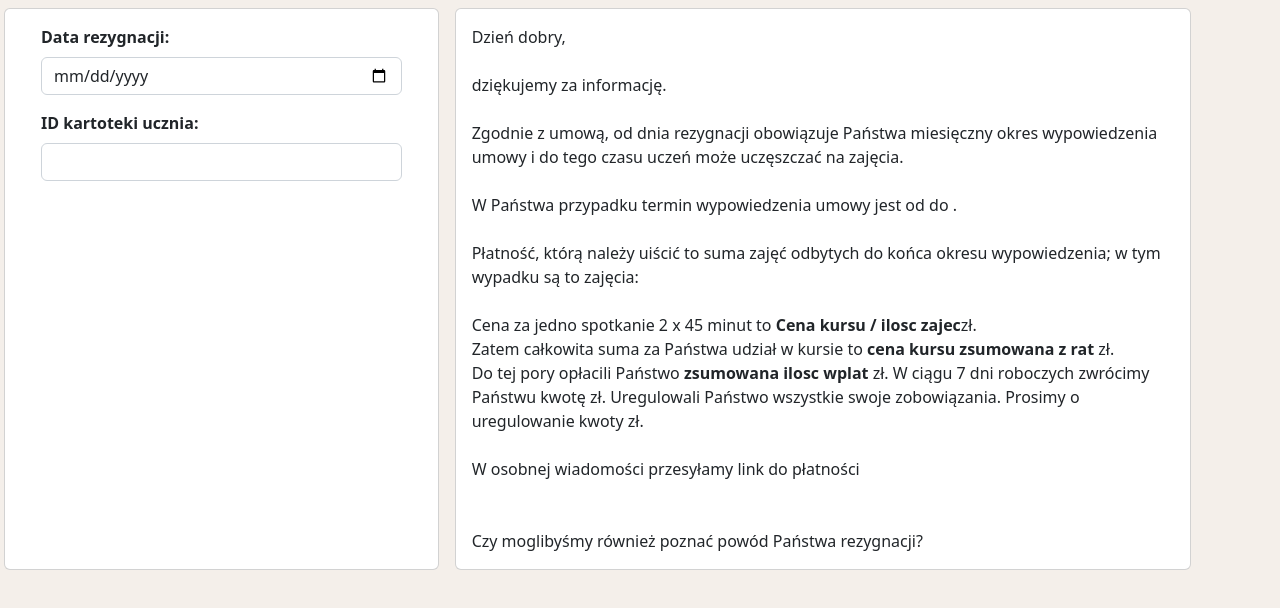
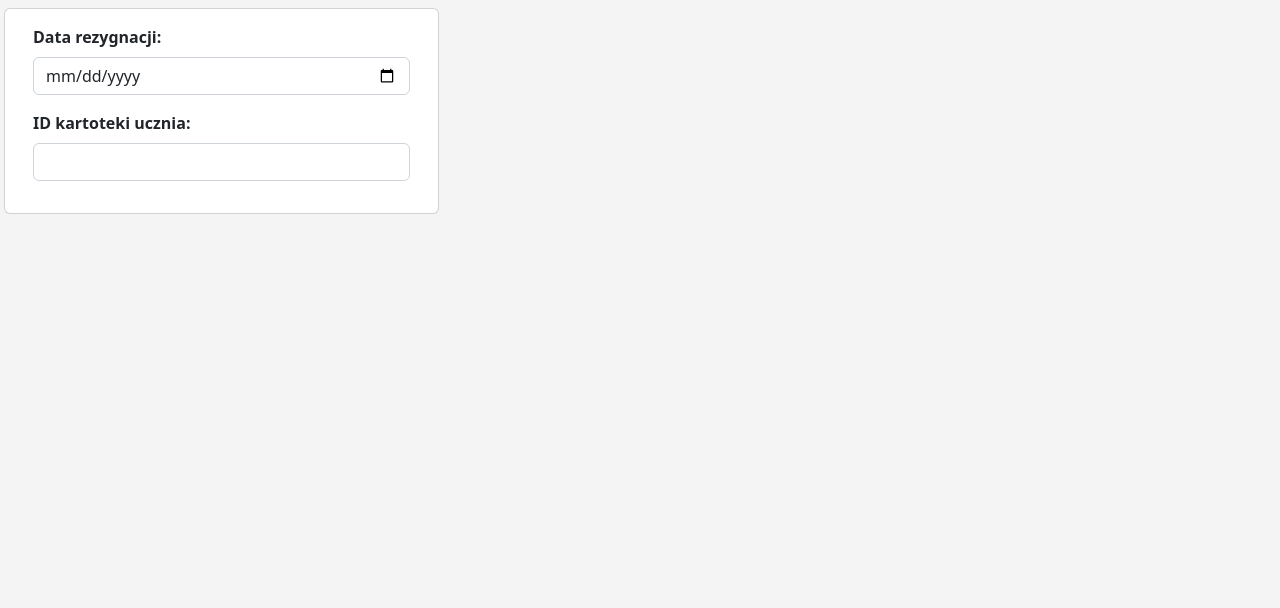
Before and after one commit to Rostkowski/resignation-calculator, a React (Create React App) app: page / in a window 1280 px wide. Shown: the top 608 px of the page. Built offline with nearby package versions, Linux system fonts and the light colour scheme.

Commit message:
fix: total amount to pay

```diff
--- a/package.json
+++ b/package.json
@@ -7,6 +7,7 @@
     "@testing-library/react": "^13.4.0",
     "@testing-library/user-event": "^13.5.0",
     "bootstrap": "^5.2.2",
+    "date-fns": "^2.29.3",
     "react": "^18.2.0",
     "react-bootstrap": "^2.5.0",
     "react-dom": "^18.2.0",
--- a/src/App.js
+++ b/src/App.js
@@ -1,22 +1,33 @@
+import React, { useState } from "react";
+
 import Container from "./UI/Container/Container";
-
 import CustomerDataForm from "./Components/CustomerDataForm/CustomerDataForm";
 import ResignationTemplate from "./Components/ResignationTemplate/ResignationTemplate";
 
 import "./App.scss";
 function App() {
+  const [resignationDetails, setResignationDetails] = useState({});
+
+  const resignationDetailsHandler = (resignationDetails) => {
+    setResignationDetails(resignationDetails);
+  };
+
   return (
     <>
       <header></header>
       <main>
         <div className="row mt-2 d-flex">
           <Container className="col-12 col-md-4 ms-md-3">
-            <CustomerDataForm />
+            <CustomerDataForm resignationDetails={resignationDetailsHandler} />
           </Container>
           <div className="col-12 col-md-7 mt-2 mt-md-0 ms-md-1">
-          <Container >
-            <ResignationTemplate></ResignationTemplate>
-          </Container>
+            {resignationDetails.resignationDate && (
+              <Container className="p-1">
+                <ResignationTemplate
+                  resignationDetails={resignationDetails}
+                ></ResignationTemplate>
+              </Container>
+            )}
           </div>
         </div>
       </main>
--- a/src/App.scss
+++ b/src/App.scss
@@ -1,5 +1,5 @@
+@import "~bootstrap/scss/bootstrap";
+
 body {
-    background: #f4efea!important
+    background: #f4f4f4;
 };
-
-@import "~bootstrap/scss/bootstrap";
--- a/src/Components/CustomerDataForm/CustomerDataForm.js
+++ b/src/Components/CustomerDataForm/CustomerDataForm.js
@@ -4,7 +4,7 @@ import Button from "react-bootstrap/Button";
 import Textarea from "../../UI/Textarea/Textarea";
 
 const CustomerDataForm = (props) => {
-  const [resignationDate, setResignationDate] = useState("");
+  const [resignationDate, setResignationDate] = useState(null);
   const [registrationAPILink, setRegistrationAPILink] = useState(null);
   const [timetableAPILink, setTimetableAPILink] = useState(null);
   const [registrationDataObject, setRegistrationDataObject] = useState("");
@@ -15,6 +15,20 @@ const CustomerDataForm = (props) => {
     timetableId: 0,
   });
   const [lessonDatesArray, setLessonDatesArray] = useState([]);
+
+  useEffect(() => {
+    props.resignationDetails({
+      resignationDate: resignationDate,
+      paymentDetails: paymentDetails,
+      lessonDatesArray: lessonDatesArray,
+    });
+  }, [
+    resignationDate,
+    registrationDataObject,
+    timetableDataObject,
+    paymentDetails,
+    lessonDatesArray,
+  ]);
 
   const registrationIdChangeHandler = (event) => {
     setRegistrationAPILink(
@@ -35,9 +49,10 @@ const CustomerDataForm = (props) => {
       const { installments, payments, selectedTimetableId } = JSON.parse(
         event.target.value
       );
+      console.log(installments.map((installment) => {return installment.installmentAmount}))
       setPaymentDetails({
-        installments: installments,
-        payments: payments,
+        installments: installments.map((installment) => {return installment.installmentAmount}),
+        payments: payments.map((payment) => {return payment.paymentAmount}),
         timetableId: selectedTimetableId,
       });
       setTimetableAPILink(
@@ -54,6 +69,7 @@ const CustomerDataForm = (props) => {
       const lessonDates = JSON.parse(event.target.value).timetables[0]
         .timetablesInLoc[0].lessonsDates;
       setLessonDatesArray(lessonDates);
+      console.log(lessonDates);
     } catch (error) {
       console.log("Niepoprawnie skopiowana treść strony." + error);
     }
@@ -61,13 +77,13 @@ const CustomerDataForm = (props) => {
 
   const resignationDateChangeHandler = (event) => {
     setResignationDate(event.target.value);
-    console.log(event.target.value)
+    console.log(event.target.value);
   };
 
   return (
     <>
       <form>
-        <div className="px-2">
+        <div>
           <Input
             id="resignationDate"
             type="date"
@@ -106,10 +122,9 @@ const CustomerDataForm = (props) => {
               ></Textarea>
               <Textarea
                 id="registrationObject"
-                labelText="Wklej skopiowaną zawartość strony tutaj i naciśnij przycisk dalej aby otrzymać rozliczoną rezygnację."
+                labelText="Wklej skopiowaną zawartość strony tutaj aby otrzymać rozliczoną rezygnację."
                 onChange={timeteableDataObjectHandler}
               ></Textarea>
-              <Button>Dalej</Button>
             </>
           )}
         </div>
--- a/src/Components/ResignationTemplate/ResignationTemplate.js
+++ b/src/Components/ResignationTemplate/ResignationTemplate.js
@@ -1,6 +1,43 @@
 import React from "react";
+import { format, addDays } from "date-fns";
 
 const ResignationTemplate = (props) => {
+  const startResignationDay = Date.parse(
+    props.resignationDetails.resignationDate
+  );
+  const finalResignationDay = addDays(startResignationDay, 30);
+
+  const formatLessonDate = (lesson) => {
+    const splitDates = lesson.split(".");
+    const dateObject = new Date(splitDates[2], splitDates[1], splitDates[0]);
+    return dateObject;
+  };
+
+  const dateObjectArray =
+    props.resignationDetails.lessonDatesArray.map(formatLessonDate);
+
+  const lessonsToBePaid = dateObjectArray.filter(
+    (lesson) => lesson <= finalResignationDay
+  );
+
+  const installmentsAmount = Math.round(
+    props.resignationDetails.paymentDetails.installments.reduce(
+      (a, b) => a + b,
+      0
+    )
+  );
+
+  const paymentsAmount = Math.round(
+    props.resignationDetails.paymentDetails.payments.reduce((a, b) => a + b, 0)
+  );
+
+  const amountPerLesson = Math.round(
+    installmentsAmount / dateObjectArray.length
+  );
+
+  const totalAmountToPayOrRefund =
+    lessonsToBePaid.length * amountPerLesson - paymentsAmount;
+
   return (
     <>
       Dzień dobry,
@@ -13,21 +50,52 @@ const ResignationTemplate = (props) => {
       wypowiedzenia umowy i do tego czasu uczeń może uczęszczać na zajęcia.
       <br></br>
       <br></br>W Państwa przypadku termin wypowiedzenia umowy jest od
-      <b>{props.resignationDate}</b> do <b>{props.resignationDate}</b>.<br></br><br></br>
+      <b> {format(startResignationDay, "dd.MM.yyyy")}</b> do
+      <b> {format(finalResignationDay, "dd.MM.yyyy")}</b>.<br></br>
+      <br></br>
       Płatność, którą należy uiścić to suma zajęć odbytych do końca okresu
       wypowiedzenia; w tym wypadku są to zajęcia:
       <br></br>
-      {/* Map tu wrzuc na lekcje przefiltorwane do oplacenia */}
       <br></br>
-      Cena za jedno spotkanie 2 x 45 minut to <b>Cena kursu / ilosc zajec</b>
+      {lessonsToBePaid.map((lesson) => (
+        <>
+          <p>{format(lesson, "dd.MM.yyyy")}</p>
+        </>
+      ))}
+      <br></br>
+      Cena za jedno spotkanie 2 x 45 minut to{" "}
+      <b>
+        {dateObjectArray.length > 0 &&
+        props.resignationDetails.paymentDetails.installments.length > 0
+          ? amountPerLesson
+          : 0}
+      </b>
       zł.<br></br>
       Zatem całkowita suma za Państwa udział w kursie to
-      <b> cena kursu zsumowana z rat</b> zł.<br></br>
-      Do tej pory opłacili Państwo <b>zsumowana ilosc wplat</b> zł. W ciągu 7
-      dni roboczych zwrócimy Państwu kwotę <b></b> zł. Uregulowali Państwo
-      wszystkie swoje zobowiązania. Prosimy o uregulowanie kwoty <b> </b>zł.
-      <br></br>
-      <br></br>W osobnej wiadomości przesyłamy link do płatności<br></br>
+      <b> {lessonsToBePaid.length * amountPerLesson}</b> zł.<br></br>
+      Do tej pory opłacili Państwo{" "}
+      <b>
+        {props.resignationDetails.paymentDetails.payments.length > 0
+          ? paymentsAmount
+          : 0}
+      </b>{" "}
+      zł.
+      {totalAmountToPayOrRefund < 0 && (
+        <p>
+          W ciągu 7 dni roboczych zwrócimy Państwu kwotę{" "}
+          <b>{Math.abs(totalAmountToPayOrRefund)}</b> zł.
+        </p>
+      )}
+      {totalAmountToPayOrRefund === 0 && (
+        <p>Uregulowali Państwo wszystkie swoje zobowiązania.</p>
+      )}
+      {totalAmountToPayOrRefund > 0 && (
+        <p>
+          Prosimy o uregulowanie kwoty <b>{totalAmountToPayOrRefund}</b> zł.
+          <br></br>
+          <br></br>W osobnej wiadomości przesyłamy link do płatności<br></br>
+        </p>
+      )}
       <br></br>
       <br></br>
       Czy moglibyśmy również poznać powód Państwa rezygnacji?
```
Also changed, not shown: 1 other file (tests, documents, lock files or other folders).
